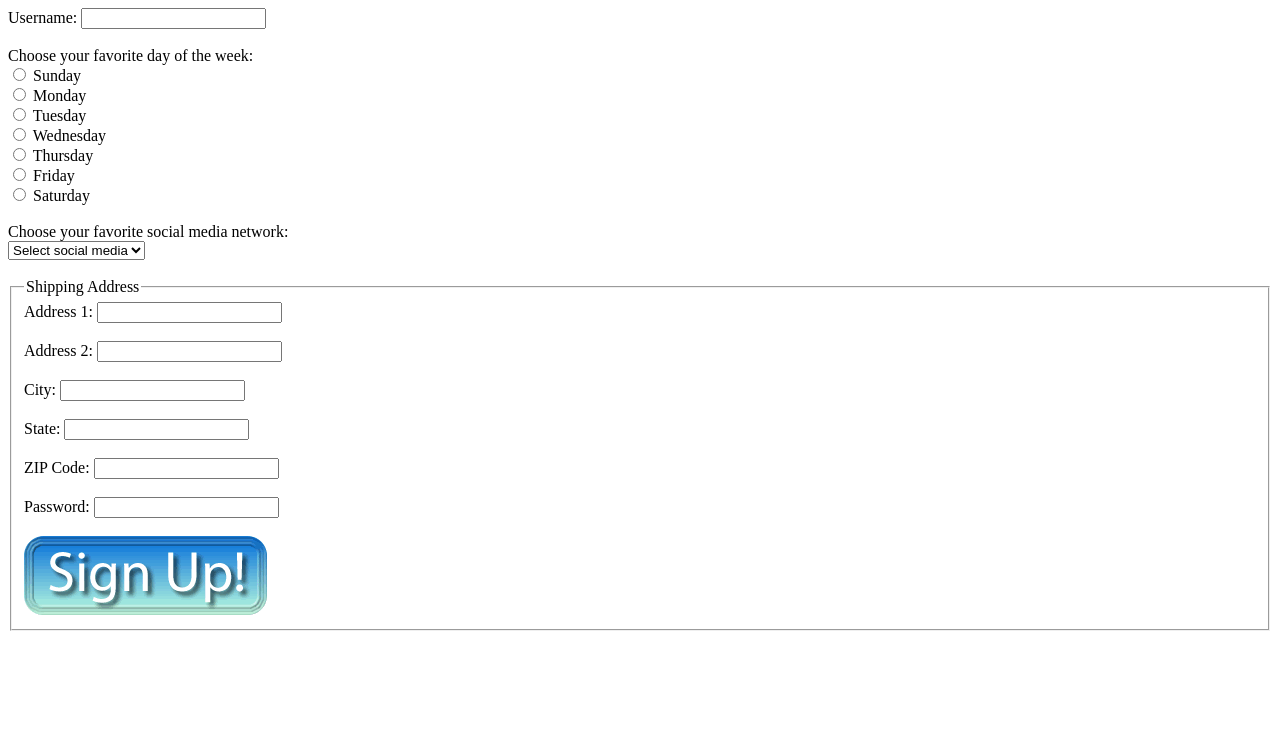
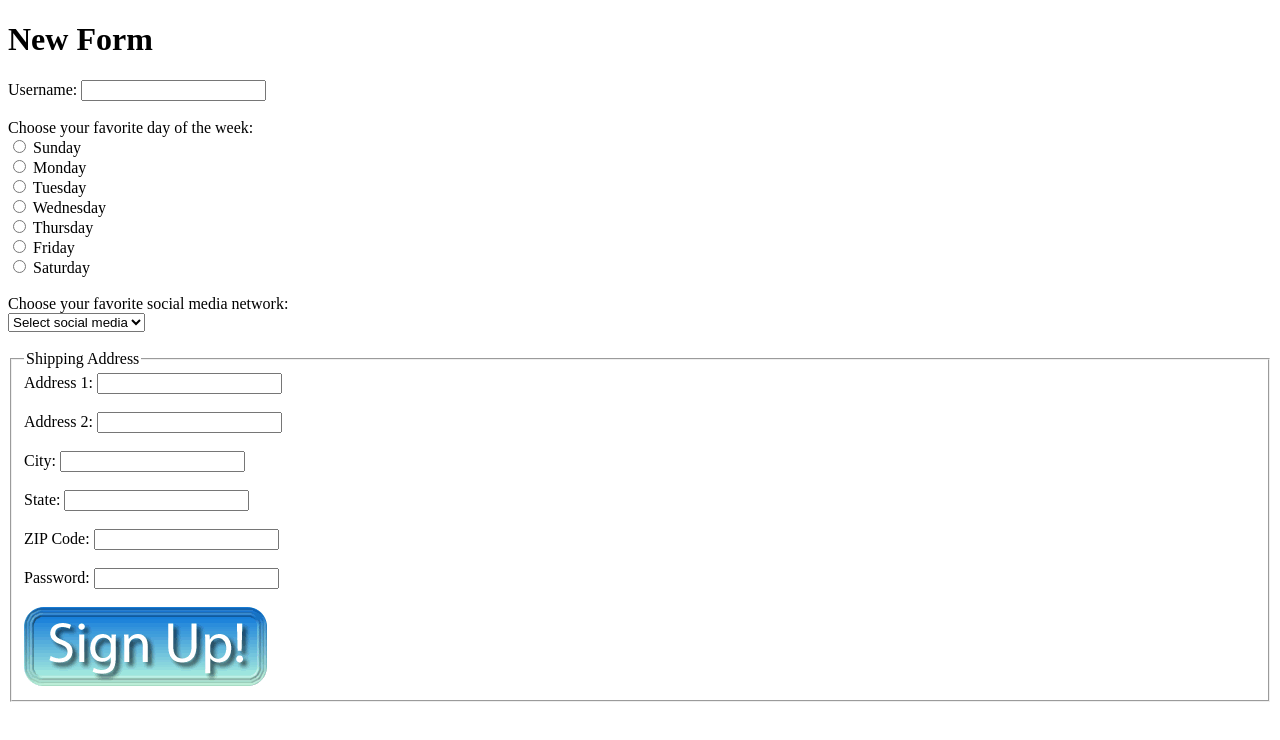
Before and after one commit to adiggs2024/WebDev2024, a plain HTML site: page newform.html in a window 1280 px wide. Drawn offline with Linux system fonts and the light colour scheme.

Commit message:
Update newform.html

```diff
--- a/newform.html
+++ b/newform.html
@@ -6,7 +6,7 @@
 </head>
 
 <body>
-
+<h1>New Form</h1>
 <form>
 	<label>Username: <input type="text" name="username" id="username" 			maxlength="30"></label><br><br>
 	Choose your favorite day of the week:<br>
```
